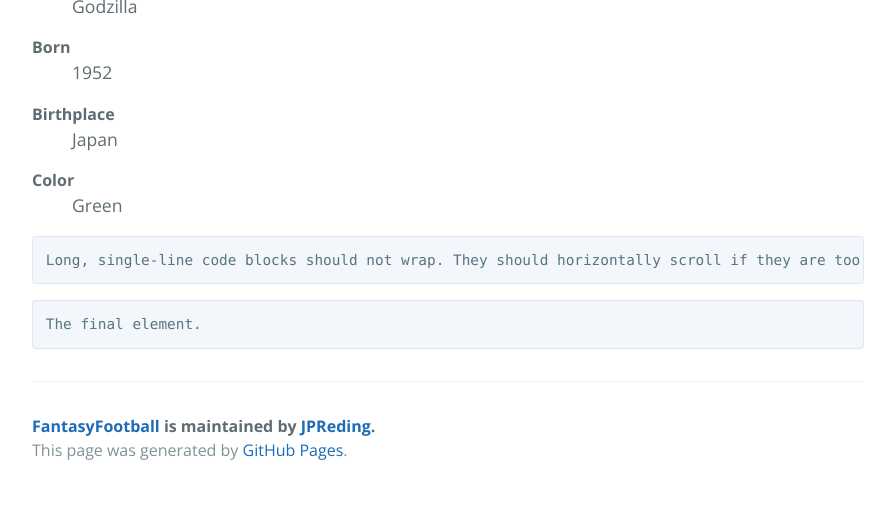
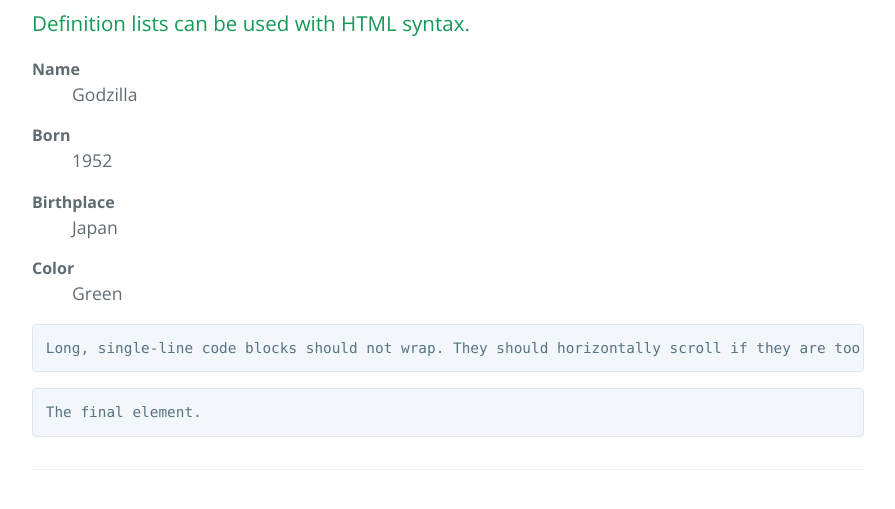
Before and after one commit to JPReding/FantasyFootball, a Jekyll site: the page built from index.md, in a window 1280 px wide and 900 px high, scrolled down 3186 px, cut to the strip 366-875 px from the top of the window. Shown: the whole strip, without its empty margins (192-1087 px from the left). Built offline with Jekyll 4.4.1, drawn with Linux system fonts in a browser that asks for light colours; some of the changed text lies outside the part shown.

```diff
--- a/_layouts/default.html
+++ b/_layouts/default.html
@@ -38,10 +38,10 @@
       {{ content }}
 
       <footer class="site-footer">
-        {% if site.github.is_project_page %}
+        <!-- {% if site.github.is_project_page %}
           <span class="site-footer-owner"><a href="{{ site.github.repository_url }}">{{ site.github.repository_name }}</a> is maintained by <a href="{{ site.github.owner_url }}">{{ site.github.owner_name }}</a>.</span>
         {% endif %}
-        <span class="site-footer-credits">This page was generated by <a href="https://pages.github.com">GitHub Pages</a>.</span>
+        <span class="site-footer-credits">This page was generated by <a href="https://pages.github.com">GitHub Pages</a>.</span> -->
       </footer>
     </main>
   </body>
```
Also changed, not shown: index.md (+3 -1 lines).
